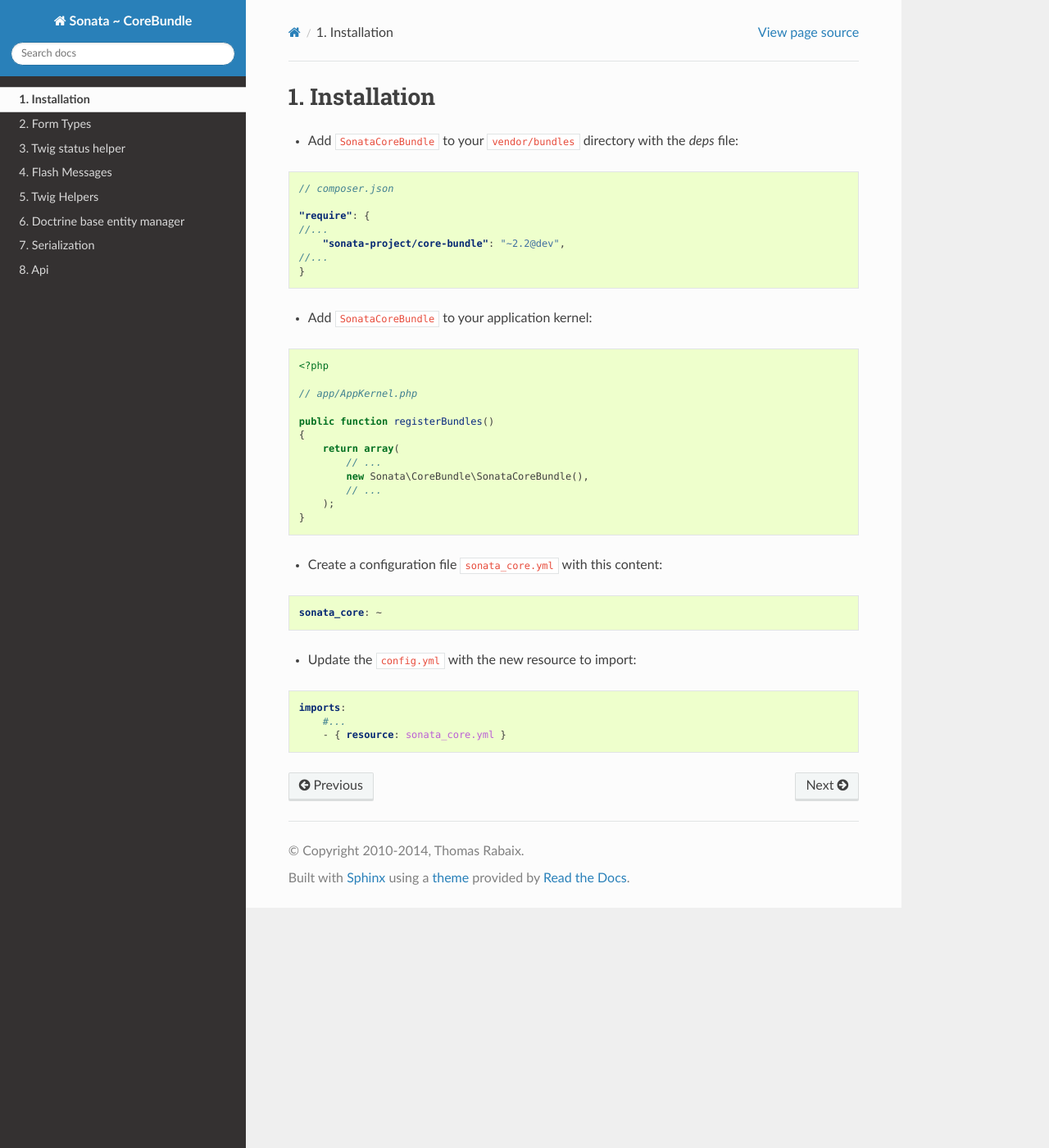
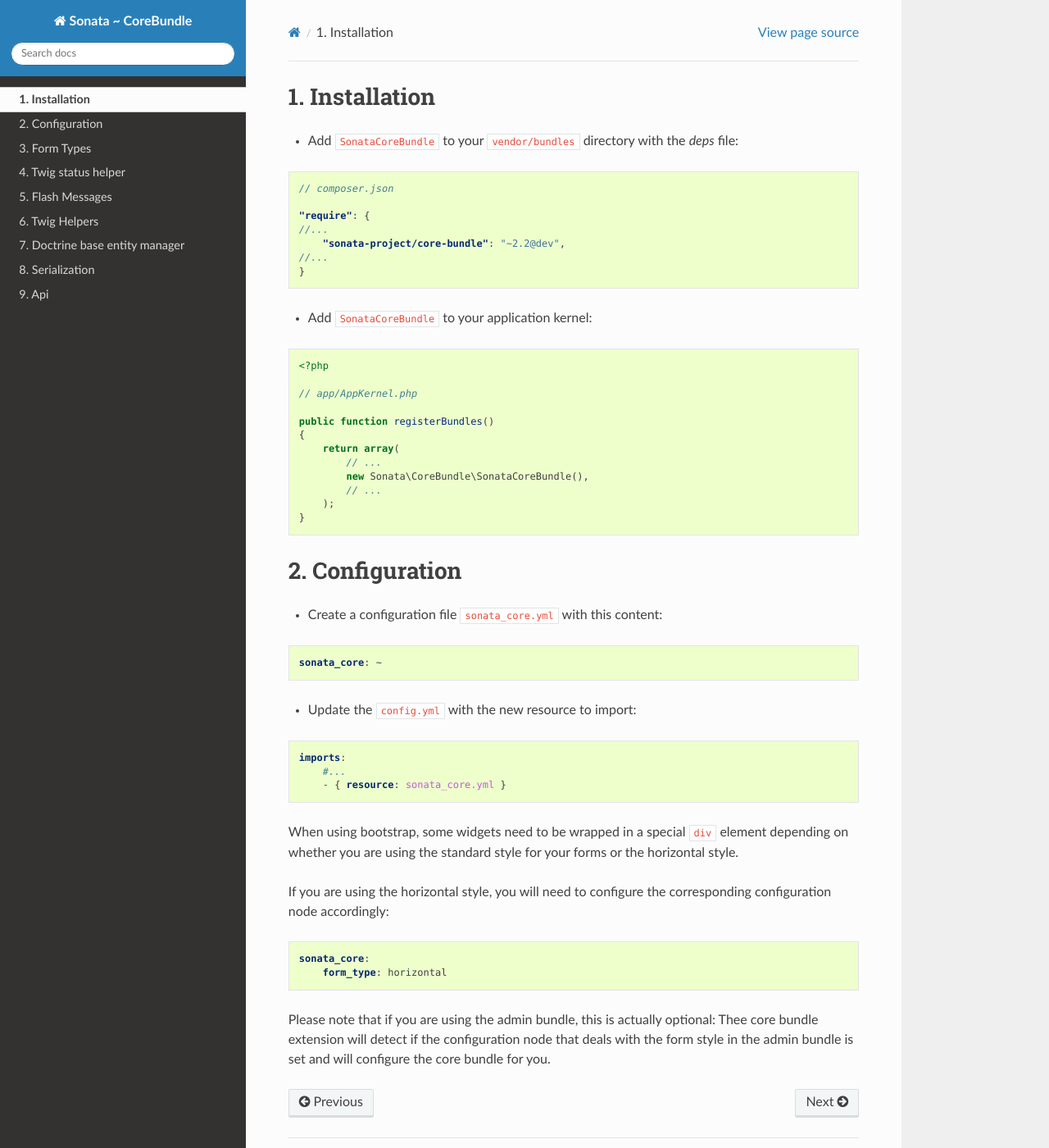
Before and after one commit to sonata-project/SonataCoreBundle, a Sphinx documentation site: the page built from Resources/doc/reference/installation.rst, in a window 1280 px wide and 1400 px high. Shown: the whole window at 82% size. Built offline with Sphinx 7.4.7 and the Read the Docs theme 2.0.0, drawn with Linux system fonts in a browser that asks for light colours.

Commit message:
infer config from sonata_admin configuration
If someone configures sonata_admin to use horizontal form, they probably
want to do the same for sonata_core, don't they

```diff
--- a/Resources/doc/reference/installation.rst
+++ b/Resources/doc/reference/installation.rst
@@ -34,6 +34,9 @@ Installation
         );
     }
 
+Configuration
+=============
+
 * Create a configuration file ``sonata_core.yml`` with this content:
 
 .. code-block:: yaml
@@ -47,3 +50,19 @@ Installation
     imports:
         #...
         - { resource: sonata_core.yml }
+
+When using bootstrap, some widgets need to be wrapped in a special ``div`` element
+depending on whether you are using the standard style for your forms or the
+horizontal style.
+
+If you are using the horizontal style, you will need to configure the
+corresponding configuration node accordingly:
+
+.. code-block:: yaml
+
+    sonata_core:
+        form_type: horizontal
+
+Please note that if you are using the admin bundle, this is actually optional:
+Thee core bundle extension will detect if the configuration node that deals with
+the form style in the admin bundle is set and will configure the core bundle for you.
```
Also changed, not shown: 1 other file.
